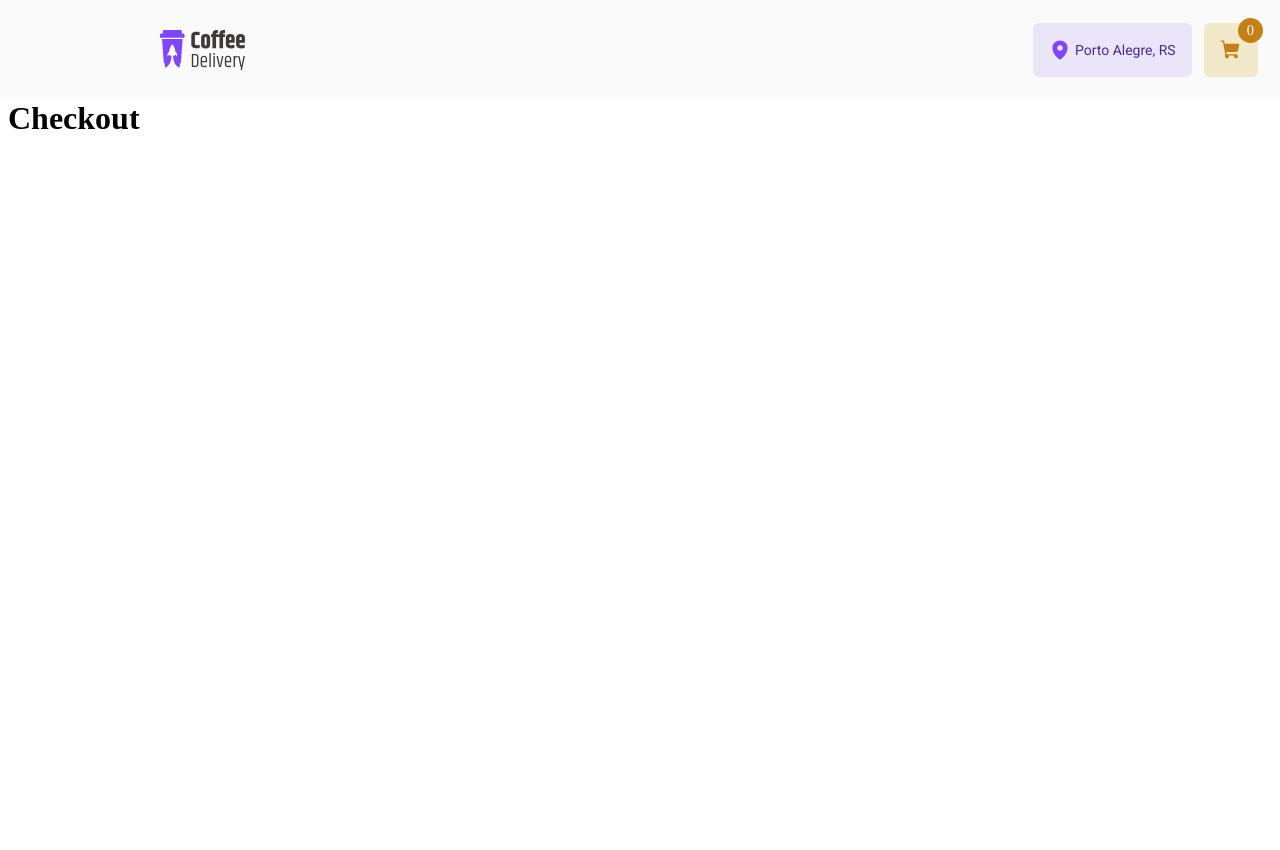
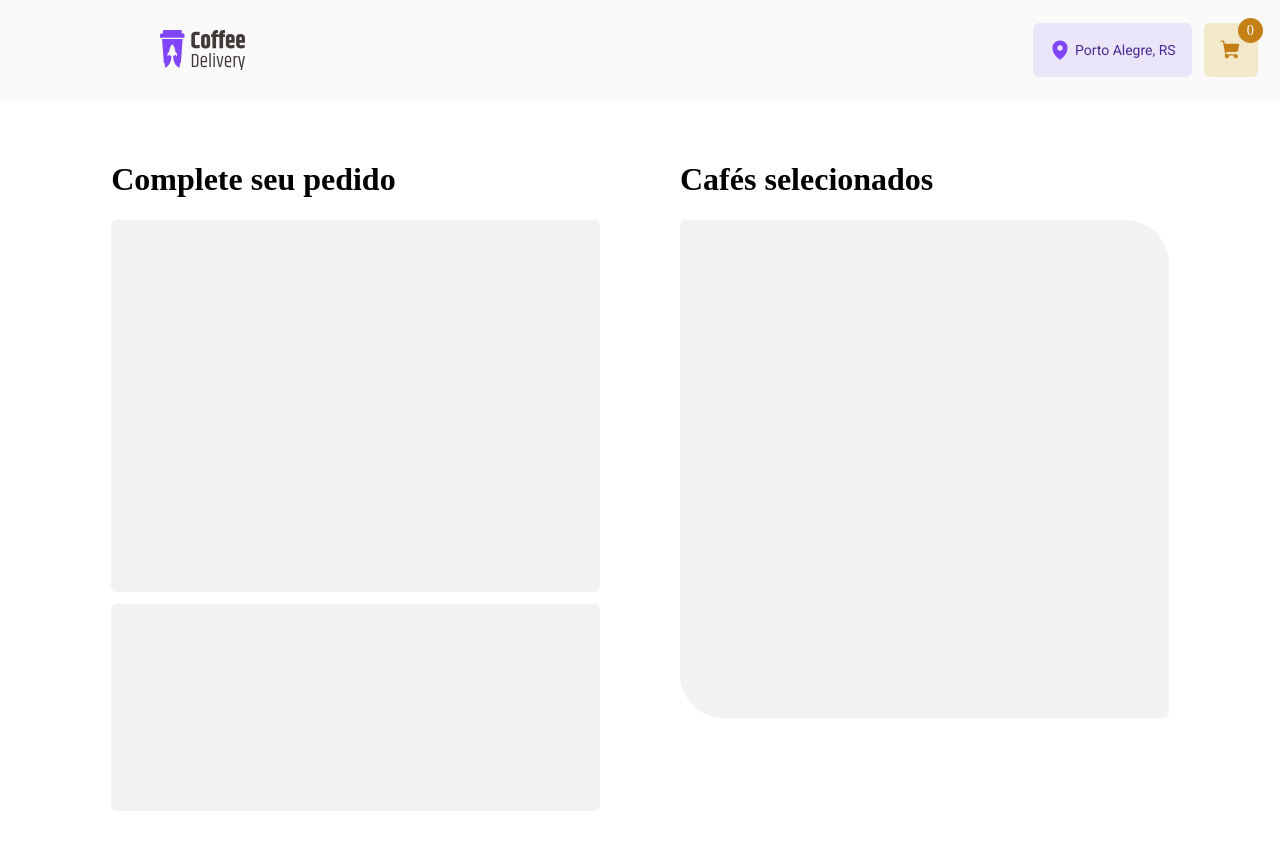
Before and after one commit to feh-franc0/Desafio-Coffee-Delivery-Rocketseat, a React (Vite) app: page /checkout in a window 1280 px wide. Before the commit the page ends 800 px from the top, so only its background shows below. Built offline with nearby package versions, Linux system fonts and the light colour scheme.

Commit message:
criando as divs da aba de checkout

```diff
--- /dev/null
+++ b/src/components/CheckoutContainer.tsx
@@ -0,0 +1,24 @@
+import { ContainerCheckout, CheckoutLeft, CheckoutRight, ContainerLeftForm, ContainerRightCountCoffe, ContainerPayment } from "./ContainerCheckout.styles";
+
+
+export function CheckoutContainer() {
+  return (
+    <ContainerCheckout>
+      <CheckoutLeft>
+        <h1>Complete seu pedido</h1>
+        <ContainerLeftForm>
+
+        </ContainerLeftForm>
+        <ContainerPayment>
+
+        </ContainerPayment>
+      </CheckoutLeft>
+      <CheckoutRight>
+        <h1>Cafés selecionados</h1>
+        <ContainerRightCountCoffe>
+
+        </ContainerRightCountCoffe>
+      </CheckoutRight>
+    </ContainerCheckout>
+  );
+}
--- /dev/null
+++ b/src/components/ContainerCheckout.styles.ts
@@ -0,0 +1,42 @@
+import styled from "styled-components";
+
+export const ContainerCheckout = styled.div`
+  width: 90%;
+  margin: 0 auto;
+`;
+
+export const CheckoutLeft = styled.div`
+  float: left;
+  width: 50%;
+  box-sizing: border-box;
+  padding: 40px;
+`;
+
+export const CheckoutRight = styled.div`
+  float: right;
+  width: 50%;
+  box-sizing: border-box;
+  padding: 40px;
+`;
+
+export const ContainerLeftForm = styled.div`
+  width: 100%;
+  height: 372px;
+  background: #f3f2f2;
+  border-radius: 6px;
+  margin-bottom: 12px;
+`;
+
+export const ContainerPayment = styled.div`
+  width: 100%;
+  height: 207px;
+  background: #f3f2f2;
+  border-radius: 6px;
+`;
+
+export const ContainerRightCountCoffe = styled.div`
+  width: 100%;
+  height: 498px;
+  background: #f3f2f2;
+  border-radius: 6px 44px;
+`;
--- a/src/pages/Checkout.tsx
+++ b/src/pages/Checkout.tsx
@@ -1,3 +1,9 @@
+import { CheckoutContainer } from "../components/CheckoutContainer";
+
 export function Checkout() {
-  return <h1>Checkout</h1>
+  return (
+    <>
+      <CheckoutContainer />
+    </>
+  );
 }
```
